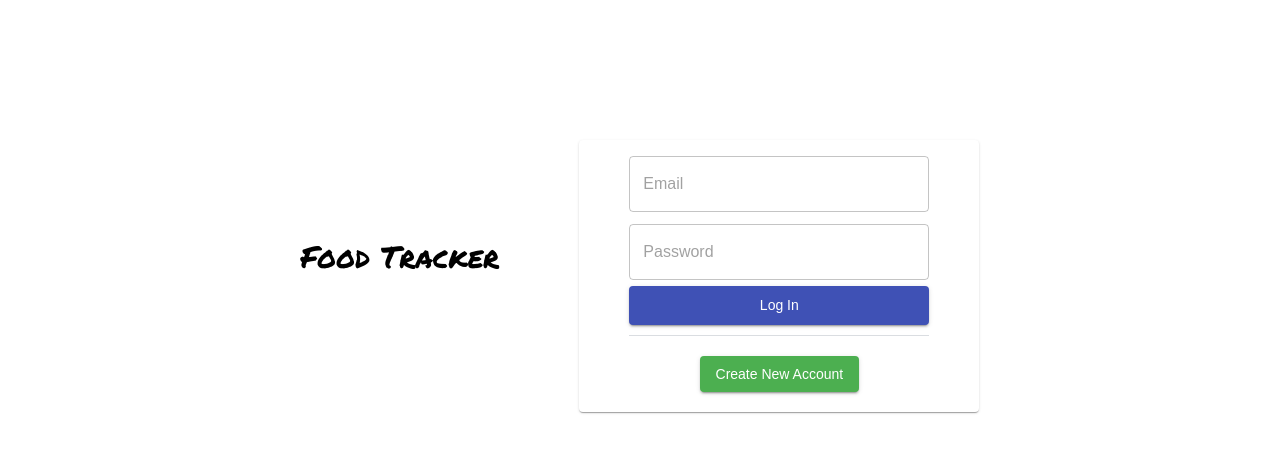
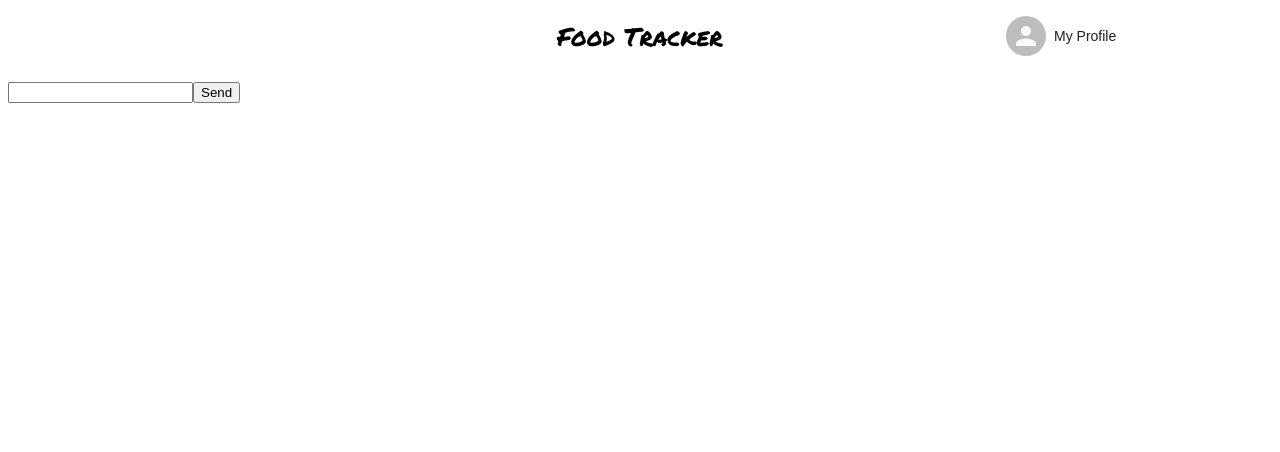
Before and after one commit to haruka-izm/food_tracker, a React (Create React App) app in the folder client/: page / in a window 1280 px wide. Shown: the top 452 px of the page. Built offline with nearby package versions, Linux system fonts and the light colour scheme; no server answers; what keymirror would draw is missing.

Commit message:
Created chat folder and moved chat.jsx and ChatBox.jsx

```diff
--- a/client/src/App.js
+++ b/client/src/App.js
@@ -7,7 +7,7 @@ import Login from './components/Login';
 import Dashboard from './components/Dashboard';
 import Signup from './components/Signup';
 import MyAccount from './components/myAccount';
-import Chat from './components/Chat';
+import Chat from './components/chat/Chat';
 
 import store from './store';
 import PrivateRoute from './components/PrivateRoute';
@@ -26,12 +26,19 @@ function App() {
           <div>
             <div className="content">
               <Switch>
-                <Route exact path="/" component={Home} />
+                <Route exact path="/" component={Chat} />
                 <PublicRoute path="/login" component={Login} />
                 <PublicRoute path="/signup" component={Signup} />
                 <PrivateRoute path="/dashboard" component={Dashboard} />
                 <PrivateRoute path="/myAccount" component={MyAccount} />
-                <PrivateRoute path="/chat" component={Chat} />
+                {
+
+                  /**
+                   <PrivateRoute path="/chat" component={Chat} />
+
+
+                   */
+                }
               </Switch>
             </div>
           </div>
--- a/client/src/components/Chat.jsx
+++ b/client/src/components/chat/Chat.jsx
@@ -1,6 +1,6 @@
 import React from 'react';
 
-import Navbar from './Navbar';
+import Navbar from '../Navbar';
 import ChatBox from './ChatBox';
 
 const Chat = () => {
--- a/client/src/components/ChatBox.jsx
+++ b/client/src/components/chat/ChatBox.jsx
@@ -1,7 +1,7 @@
 import React, { useState } from 'react';
 import socketIOClient from 'socket.io-client';
 
-import { urlOptions, socketOptions } from '../constants';
+import { urlOptions, socketOptions } from '../../constants';
 
 
 const SERVER = urlOptions.SERVER;
```
